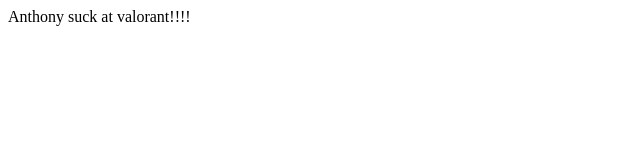
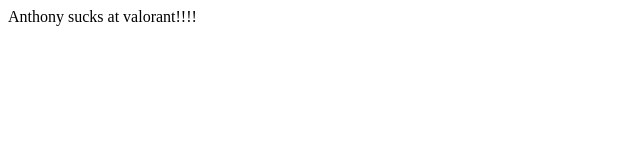
Before and after one commit to alexp443/github-project-1, a plain HTML site: page index.html in a window 1280 px wide. Shown: the full height of the page, 0-640 px from the left. Drawn offline with Linux system fonts and the light colour scheme.

Commit message:
Anthony and valorant

```diff
--- a/index.html
+++ b/index.html
@@ -7,6 +7,6 @@
     <title>Document</title>
 </head>
 <body>
-    Anthony suck at valorant!!!!
+    Anthony sucks at valorant!!!!
 </body>
 </html>
```
